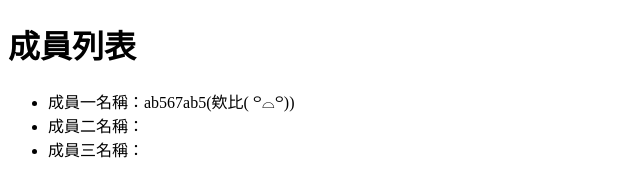
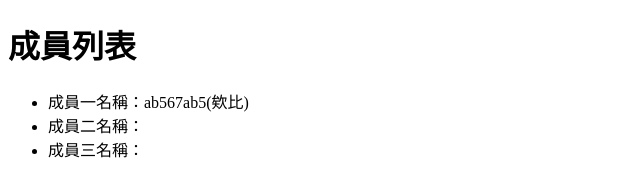
Before and after one commit to Jame-1005/1008-1, a plain HTML site: page index.html in a window 1280 px wide. Shown: the full height of the page, 0-640 px from the left. Drawn offline with Linux system fonts and the light colour scheme.

Commit message:
修改名字

```diff
--- a/index.html
+++ b/index.html
@@ -8,7 +8,7 @@
 <body>
     <h1>成員列表</h1>
     <ul>
-        <li>成員一名稱：ab567ab5(欸比( ꒪⌓꒪))</li>
+        <li>成員一名稱：ab567ab5(欸比)</li>
         <li>成員二名稱：</li>
         <li>成員三名稱：</li>
     </ul>
```
